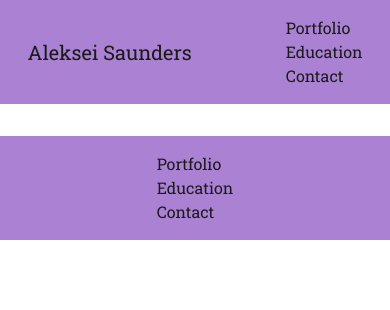
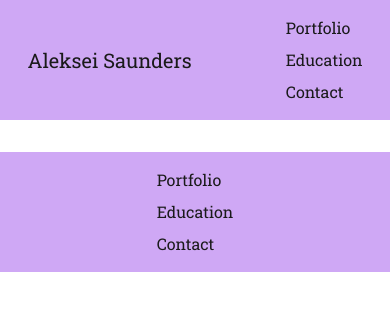
Before and after one commit to AlekseiSaunders/alekseiSaunders_personalSite, a plain HTML site: page index.html in a window 390 px wide. Drawn offline with nearby package versions, Linux system fonts and the light colour scheme.

Commit message:
add lightening to header and footer background color to improve a11y on link text and padding to links for mobile touch consideration

```diff
--- a/resources/css/styles.css
+++ b/resources/css/styles.css
@@ -45,12 +45,12 @@ body {
 }
 
 header {
-	background-color: hsl(var(--clr-main));
+	background-color: hsl(var(--clr-main-light));
 	margin-bottom: 2rem;
 }
 
 footer {
-	background-color: hsl(var(--clr-main));
+	background-color: hsl(var(--clr-main-light));
 }
 
 .container {
@@ -75,6 +75,7 @@ nav {
 .nav_container {
 	display: flex;
 	flex-direction: column;
+gap: .5rem;
 }
 
 footer .container {
```
